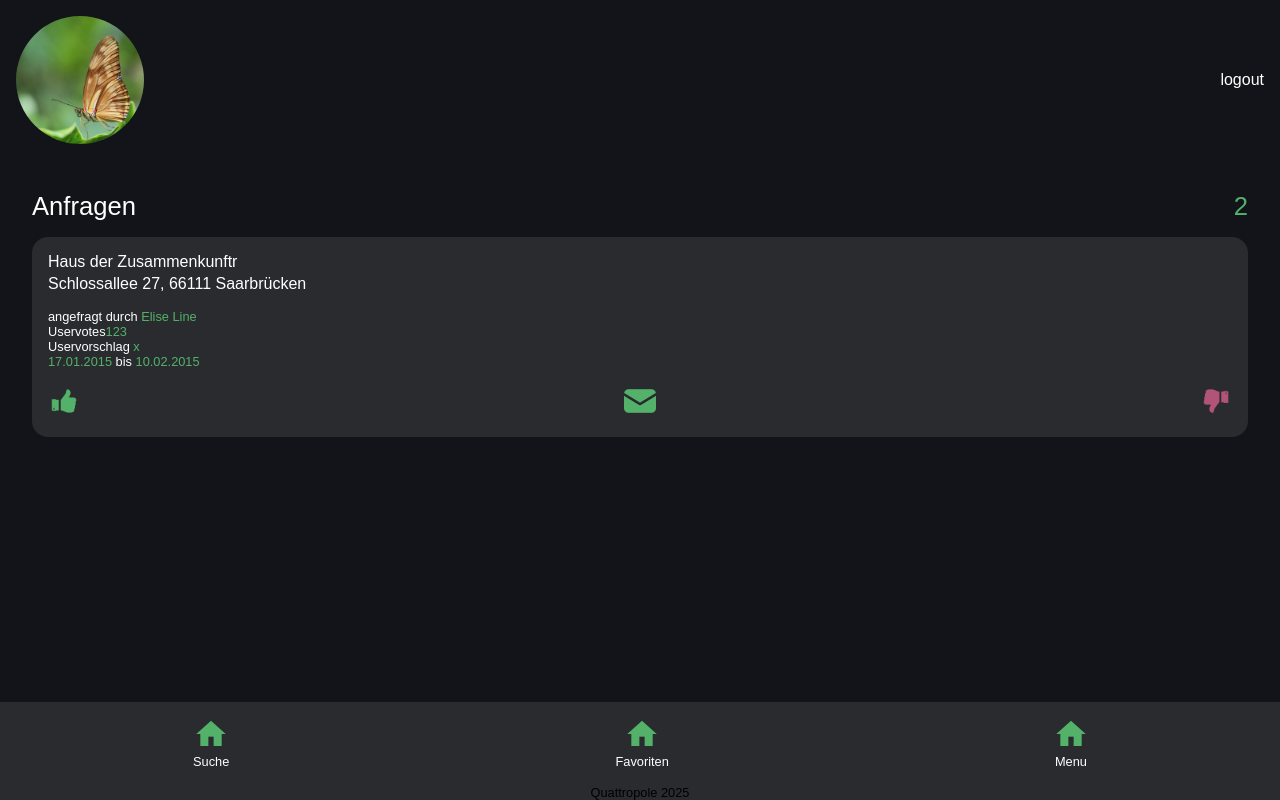
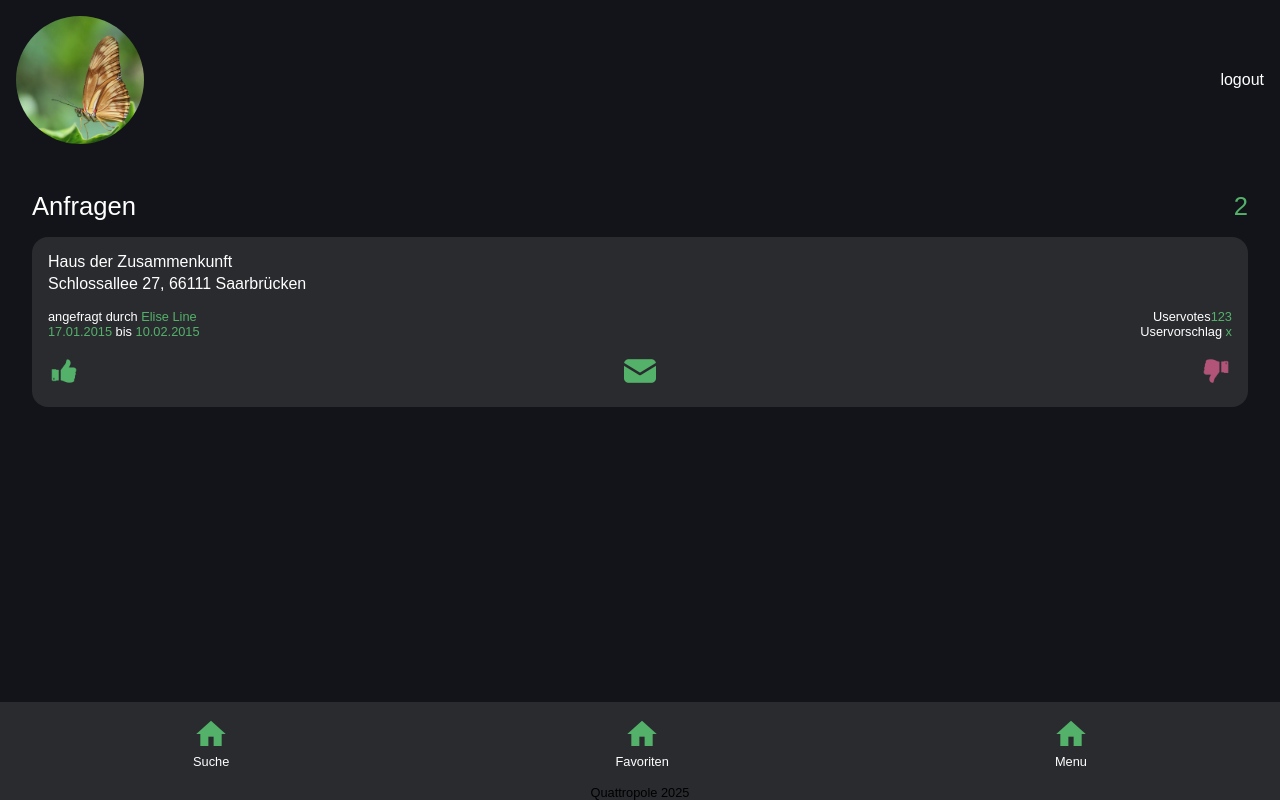
Before and after one commit to LenaWas/leer.gut, an Angular app: page /requests in a window 1280 px wide. Built offline with nearby package versions, Linux system fonts and the light colour scheme.

Commit message:
Fixed request card

```diff
--- a/src/app/requests/requests.component.css
+++ b/src/app/requests/requests.component.css
@@ -35,6 +35,9 @@ article {
 
   & ul {
     list-style: none;
+    display: grid;
+    grid-template-columns: 1fr 1fr;
+    grid-template-rows: 1fr 1fr;
     & li {
       font-size: var(--font-size-s);
 
@@ -42,6 +45,10 @@ article {
         color: var(--text-color-accent);
         font-size: inherit;
       }
+    }
+
+    & li:nth-child(2n) {
+      text-align: right;
     }
   }
 
--- a/src/app/requests/requests.component.html
+++ b/src/app/requests/requests.component.html
@@ -4,17 +4,17 @@
 </hgroup>
 <article>
   <hgroup>
-    <h2>Haus der Zusammenkunftr</h2>
+    <h2>Haus der Zusammenkunft</h2>
     <p>Schlossallee 27, 66111 Saarbrücken</p>
   </hgroup>
   <ul>
     <li>angefragt durch <span>Elise Line</span></li>
     <li>Uservotes<span>123</span></li>
-    <li>Uservorschlag <span>x</span></li>
     <li>
       <span>17.01.2015</span> bis
       <span>10.02.2015</span>
     </li>
+    <li>Uservorschlag <span>x</span></li>
   </ul>
   <menu>
     <li>
```
